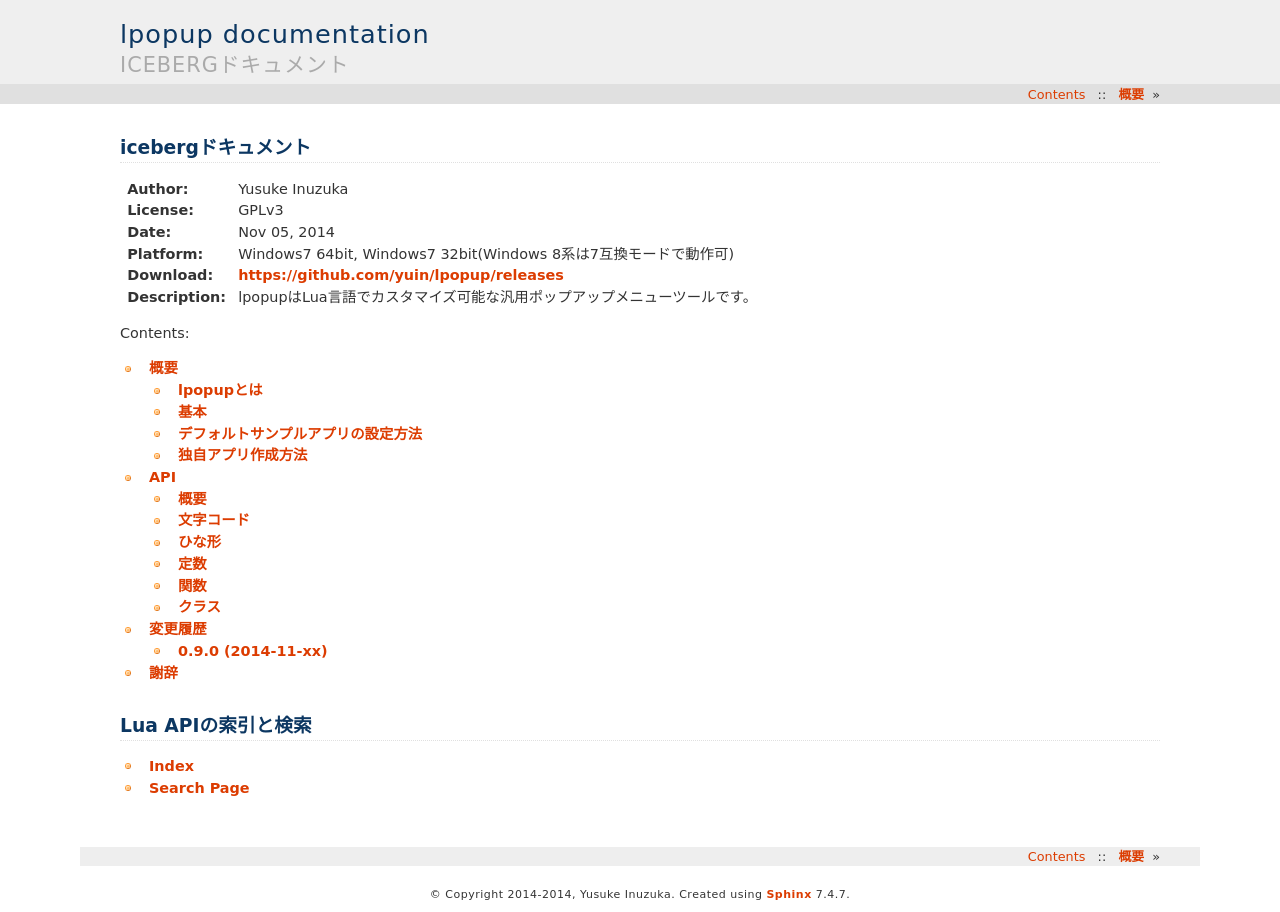
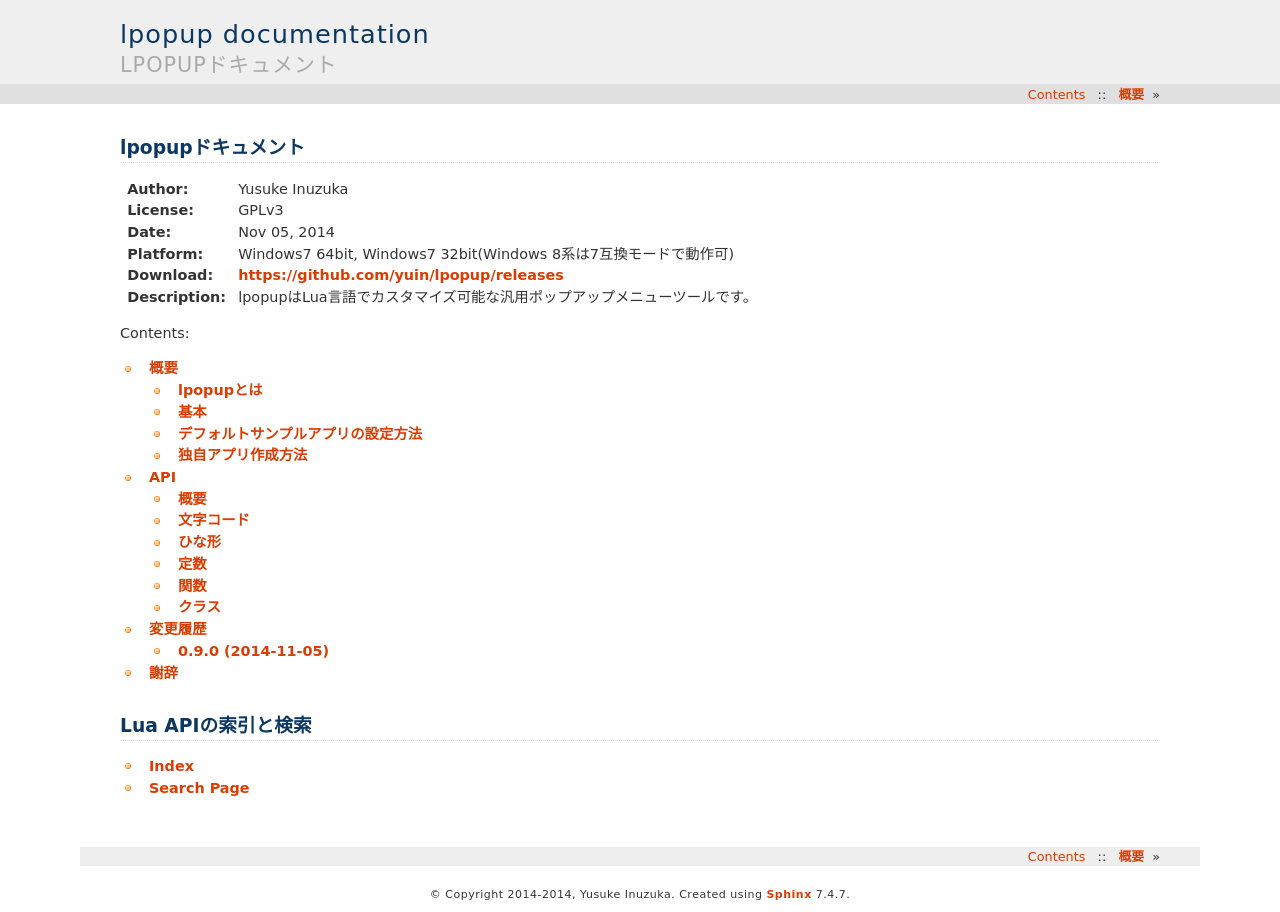
Before and after one commit to xyang94/lpopup, a Sphinx documentation site: the page built from docs/source/index.rst, in a window 1280 px wide. Built offline with Sphinx 7.4.7, drawn with Linux system fonts in a browser that asks for light colours; the version number could not be read and is left out.

Commit message:
update docs

```diff
--- a/docs/source/changes.rst
+++ b/docs/source/changes.rst
@@ -1,6 +1,6 @@
 変更履歴
 =======================
 
-0.9.0 (2014-11-xx)
+0.9.0 (2014-11-05)
 -----------------------
 - 公開開始
--- a/docs/source/index.rst
+++ b/docs/source/index.rst
@@ -1,4 +1,4 @@
-icebergドキュメント
+lpopupドキュメント
 ===============================
 
 :Author: Yusuke Inuzuka
--- a/docs/source/overview.rst
+++ b/docs/source/overview.rst
@@ -91,7 +91,7 @@
 
 - ``{"---------------"}`` : 水平セパレータ
 - ``"{"|"}`` : 垂直セパレータ
-- ``{"表示名", "実行プログラム定義", {icon=アイコンファイル}``
+- ``{"表示名", "実行プログラム定義", {icon=アイコンファイル}}``
     - 表示名: メニューに表示される表示名です。以下の特別な値があります。
         - ``const.BASENAME`` : ファイル名
     - 実行プログラム定義 : 実行するプログラム定義です。 ``${1}`` はファイルパスに置換されます。以下の特別な値があります。
```
Also changed, not shown: docs/source/api.rst (+5 -2 lines), .gitmodules (added), 1 other file.
